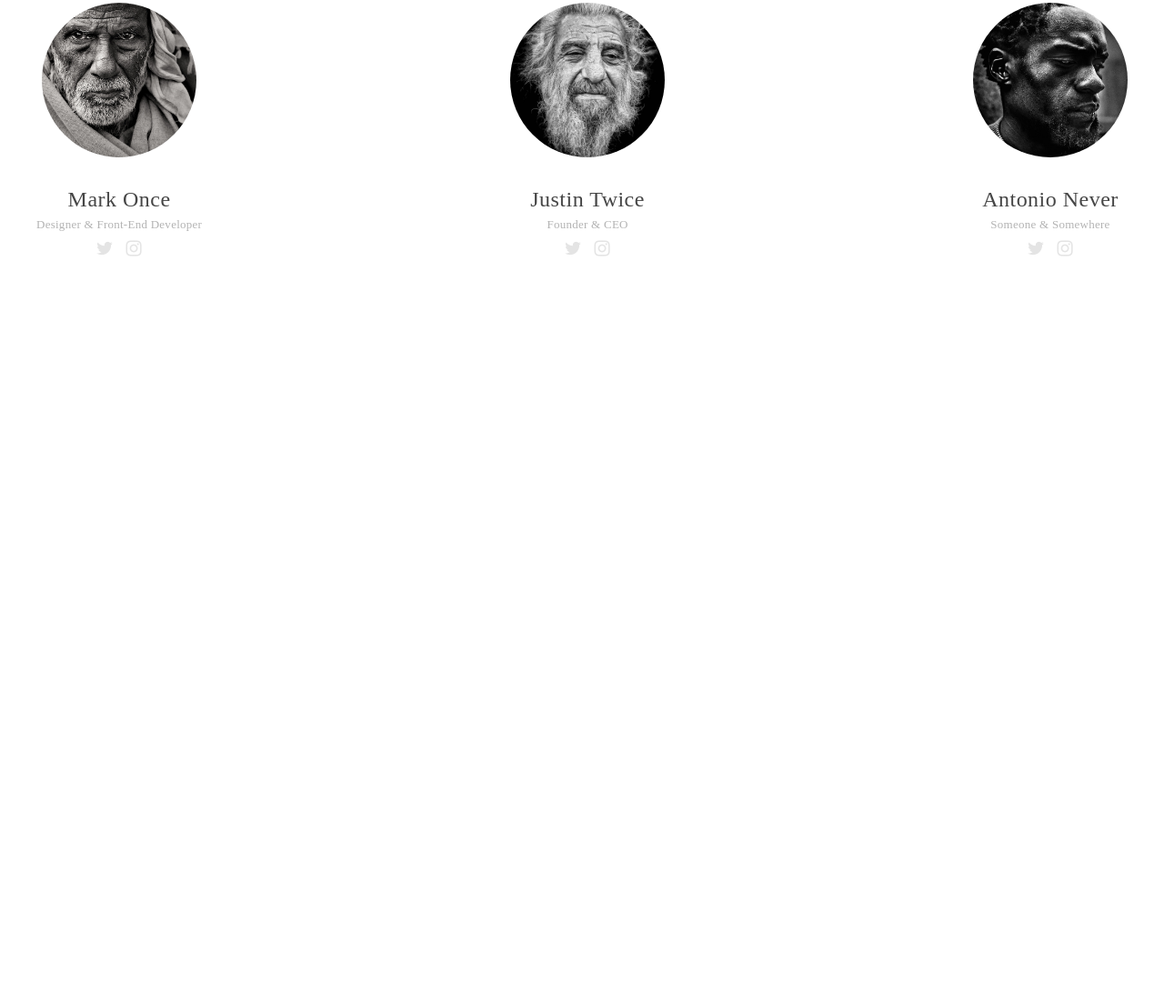
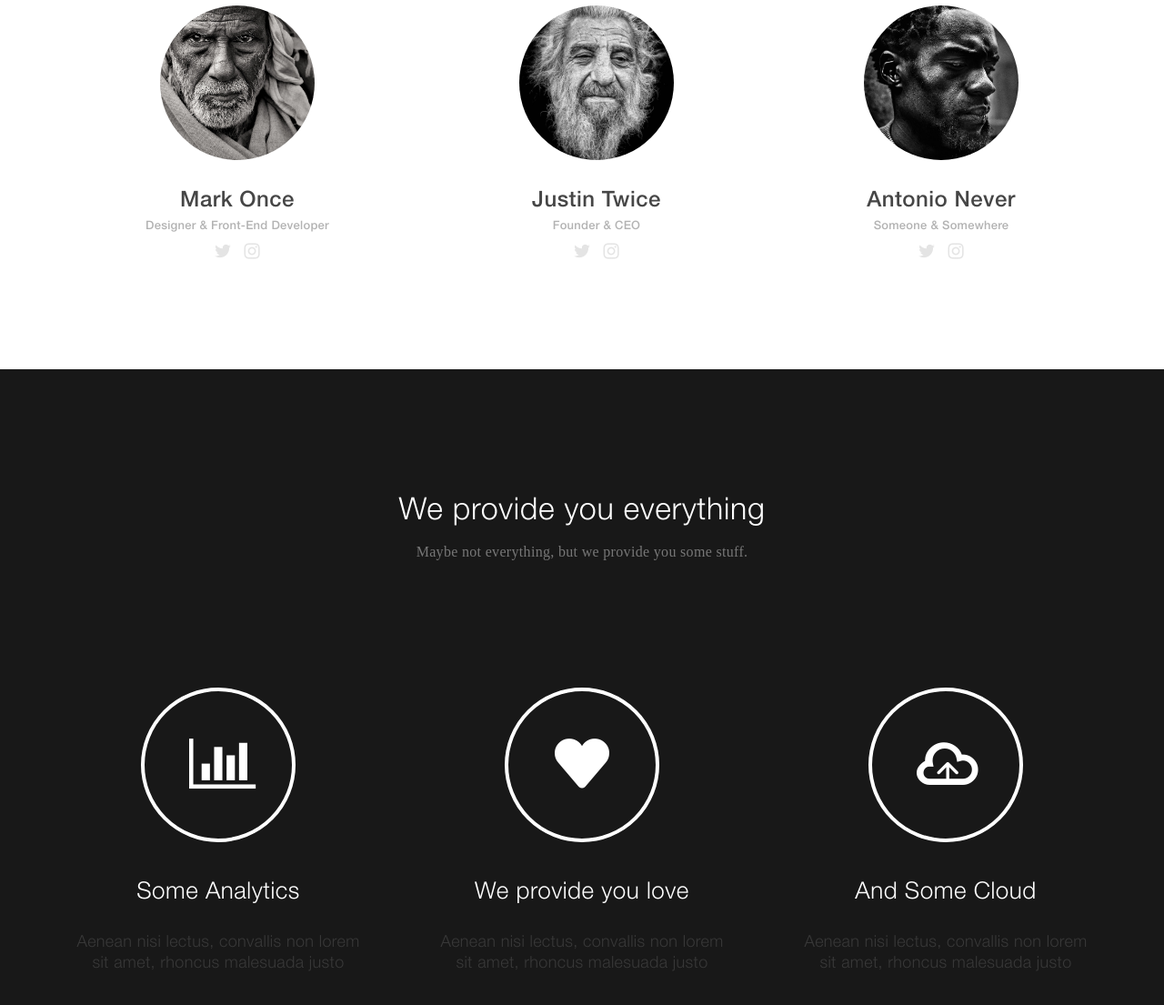
Before and after one commit to Demonidze666/HelloGithub, a plain HTML site: page index.html in a window 1280 px wide. Shown: the part 2101-3206 px from the top of the page at 91% size. Before the commit the page ends 2507 px from the top, so only its background shows below. Drawn offline with Linux system fonts and the light colour scheme.

Commit message:
Add files via upload

```diff
--- a/assets/style/style.css
+++ b/assets/style/style.css
@@ -178,7 +178,7 @@
     text-align: center;
   }
   .block__title {
-    font-family: 'Helvetica Neue Pro - Lt';
+    font-family: 'HelveticaNeueLTProLt';
     font-size: 34px;
     font-weight: 400;
     letter-spacing: 0.02em;
@@ -198,6 +198,8 @@
     margin: 0;
   }
   .team__inner {
+    padding-left: 120px;
+    padding-right: 120px;
     display: flex;
     justify-content: space-between;
     padding-top: 127px;
@@ -213,7 +215,7 @@
     margin-bottom: 29px;
   }
   .team__item-title {
-    font-family: 'Helvetica Neue Pro';
+    font-family: 'HelveticaNeueLTProMd';
     font-size: 24px;
     line-height: 26px;
     font-weight: 400;
@@ -223,7 +225,7 @@
     margin-bottom: 7px;
   }
   .team__item-text {
-    font-family: 'Helvetica Neue Pro';
+    font-family: 'HelveticaNeueLTProMd';
     font-size: 13px;
     font-weight: 400;
     letter-spacing: 0.02em;
@@ -241,3 +243,88 @@
   .team__icon-box a:hover{
     color: #949494;
   }
+
+  /* Сервисы */
+
+  .services{
+    background-color: #181818;
+    height: 900px;
+  }
+
+  .services_head {
+    text-align: center;
+  }
+  .services__title {
+    font-family: 'HelveticaNeueLTProLt';
+    font-size: 34px;
+    font-weight: 400;
+    letter-spacing: 0.02em;
+    color: #ffffff;
+    margin: 0;
+    padding-top: 138px;
+    margin-bottom: 13px;
+
+  }
+  .services__text {
+    font-family: Merriweather;
+    font-size: 16px;
+    font-weight: 300;
+    letter-spacing: 0.02em;
+    color: #777777;
+    margin: 0;
+    margin-bottom: 13px;
+  }
+  .services__inner {
+
+    display: flex;
+    justify-content: space-between;
+    padding-top: 127px;
+  }
+  .services__item {
+    padding-left: 35px;
+    padding-right: 35px;
+    text-align: center;
+
+  }
+  .services__item-img {
+    object-fit: cover;
+    width: 170px;
+    height: 170px;
+    border-radius: 50%;
+    margin-bottom: 29px;
+  }
+  .services__item-title {
+    font-family: 'HelveticaNeueLTProLt';
+    font-size: 26px;
+    line-height: 26px;
+    font-weight: 400;
+    letter-spacing: 0.02em;
+    color: #fff;
+    margin: 0;
+    margin-top: 43px;
+  }
+  .services__item-text {
+    font-family: 'HelveticaNeueLTProLt';
+    font-size: 18px;
+    line-height: 23px;
+    font-weight: 400;
+    letter-spacing: 0.02em;
+    color: #383838;
+    margin: 0 auto;
+    margin-top: 31px;
+
+  }
+.circle{
+  display: flex;
+  align-items: center;
+  margin: 0 auto;
+  width: 170px;
+  height: 170px;
+  border: 4px solid #ffffff;
+  border-radius: 50%;
+}
+  .icon-heart, .icon-chart-bar, .icon-upload-cloud-outline{
+    margin: 0 auto;
+    color: white;
+    font-size: 64px;
+  }
--- a/index.html
+++ b/index.html
@@ -94,9 +94,48 @@
     </div>
 </div>
 
+<div class="services">
+    <div class="container">
+        <div class="services_head">
+            <h2 class="services__title">We provide you everything</h2>
+            <p class="services__text">Maybe not everything, but we provide you some stuff.</p>
+        </div>
+        <div class="services__inner">
+            <div class="services__item">
+
+                    <div class="circle">
+                        <i class="icon-chart-bar"></i>
+                    </div>
+
+                <h3 class="services__item-title">Some Analytics</h3>
+                <p class="services__item-text">Aenean nisi lectus, convallis non lorem sit amet, rhoncus malesuada justo</p>
+
+            </div>
+            <div class="services__item">
+
+                    <div class="circle">
+                        <i class="icon-heart"></i>
+                    </div>
+
+                <h3 class="services__item-title">We provide you love</h3>
+                <p class="services__item-text">Aenean nisi lectus, convallis non lorem sit amet, rhoncus malesuada justo</p>
+
+            </div>
+            <div class="services__item">
+
+                    <div class="circle">
+                        <i class="icon-upload-cloud-outline"></i>
+                    </div>
+
+                <h3 class="services__item-title">And Some Cloud</h3>
+                <p class="services__item-text">Aenean nisi lectus, convallis non lorem sit amet, rhoncus malesuada justo</p>
+
+            </div>
 
 
-
+        </div>
+    </div>
+</div>
 
 
 <!-- <main>
```
